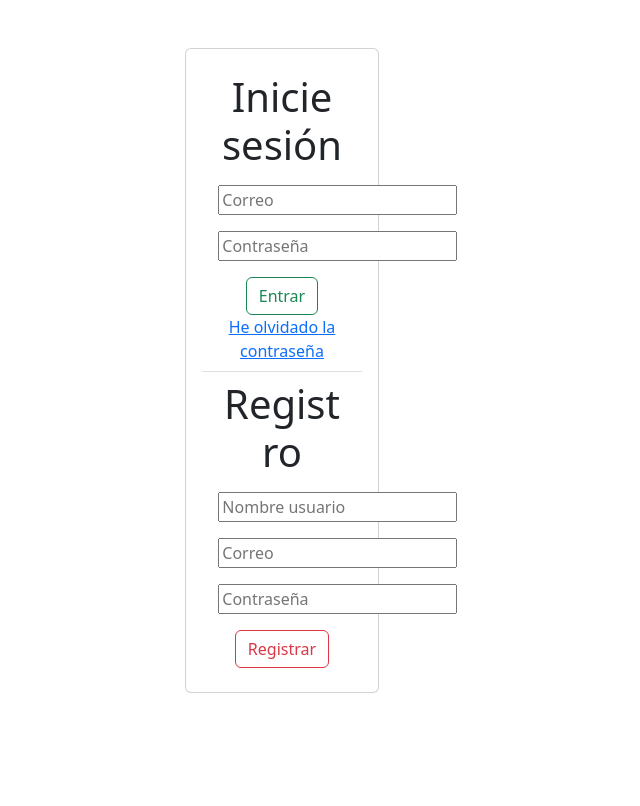
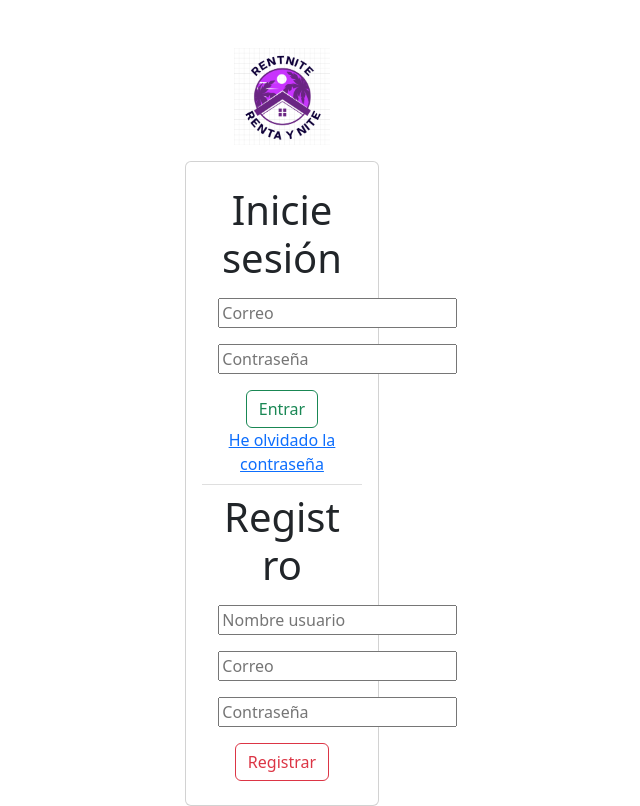
Before and after one commit to pabenito/RentNite, a FastAPI app: page /login/ in a window 1280 px wide. Shown: the whole page, without its empty margins (358-998 px from the left). Before the commit the page ends 693 px from the top, so only its background shows below. Run offline with FastAPI, Linux system fonts and the light colour scheme; parts of the project's set-up code (start-up, migrations or seed data) failed here and were passed over.

Commit message:
Update login.html

```diff
--- a/templates/login.html
+++ b/templates/login.html
@@ -26,6 +26,9 @@
             <div class="col-md-5"></div>
             <div class="col-md-2">
                 <div >
+                    <div class="text-center mb-3">
+                        <img src="../static/img/image.png" height="50%" width="50%" >
+                    </div>
                     <div class="card text-center "  >
                         <div class="card-body">
                             <ul class="list-group list-group-flush">
```
